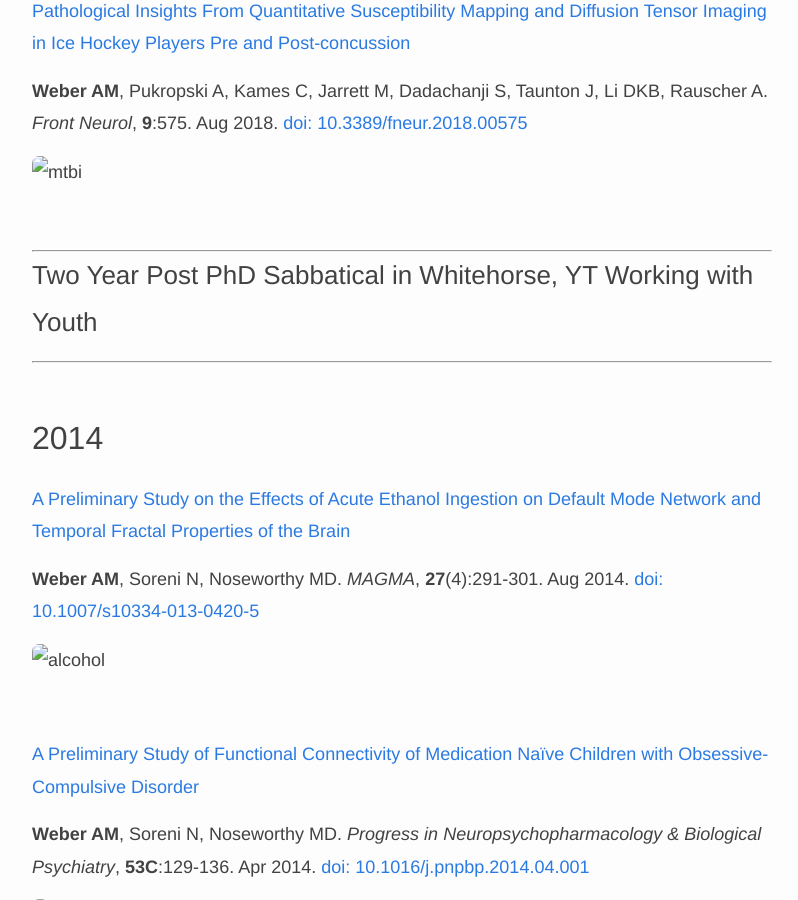
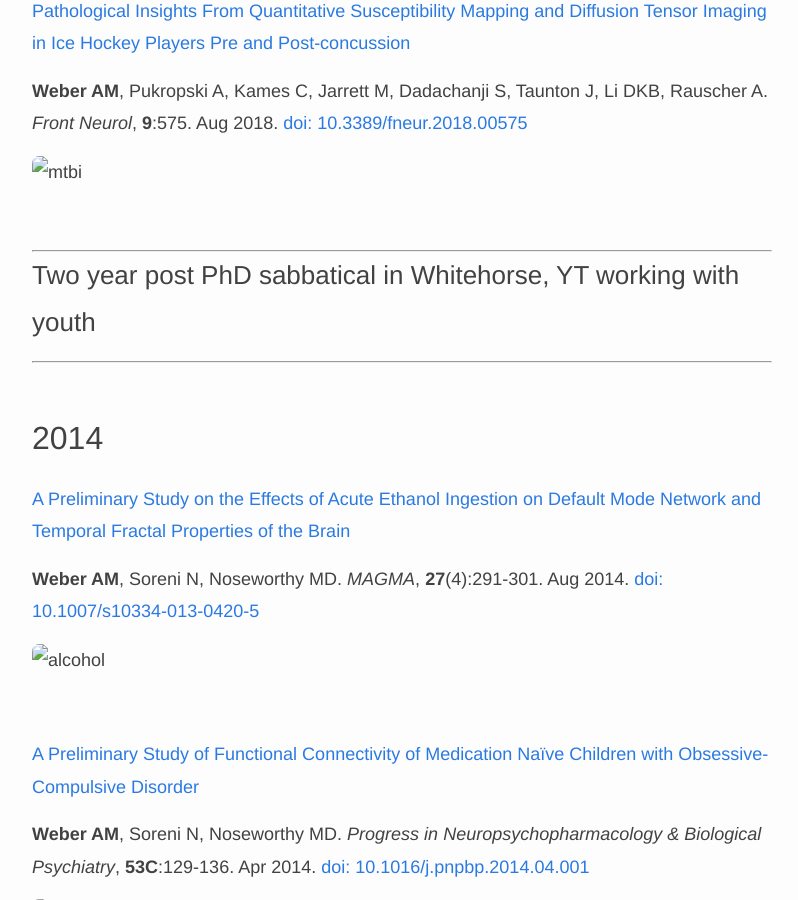
Before and after one commit to WeberLab/weberlab.github.io, a Jekyll site: the page built from _pages/publications/index.md, in a window 1280 px wide and 900 px high, scrolled down 1442 px. Shown: the whole window, without its empty margins (238-1036 px from the left). Built offline with Jekyll 4.4.1, drawn with Linux system fonts in a browser that asks for light colours; nearby versions of some CDN libraries.

```diff
--- a/_pages/publications/index.md
+++ b/_pages/publications/index.md
@@ -53,7 +53,7 @@ Zhang Y, Kames C, Rauscher A, **Weber AM**. _American Journal of Neuroradiology_
 
 ***
 
-### Two Year Post PhD Sabbatical in Whitehorse, YT Working with Youth
+### Two year post PhD sabbatical in Whitehorse, YT working with youth
 
 ***
 <br>
```
